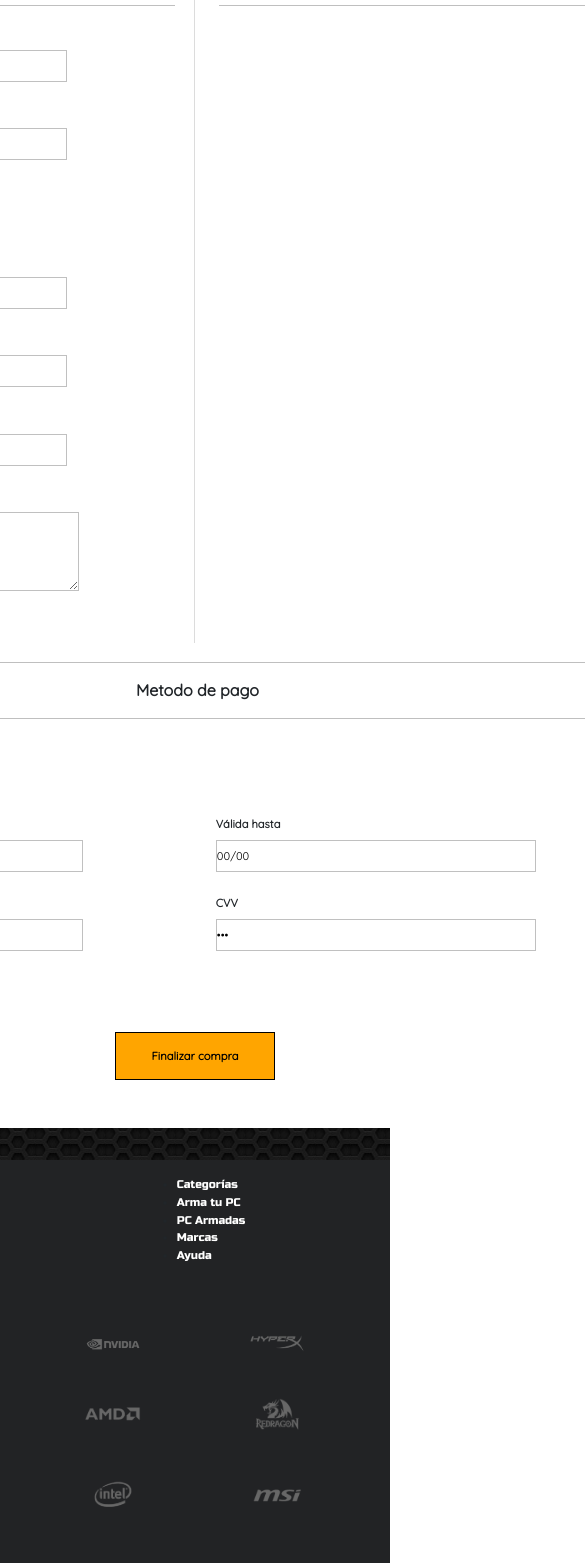
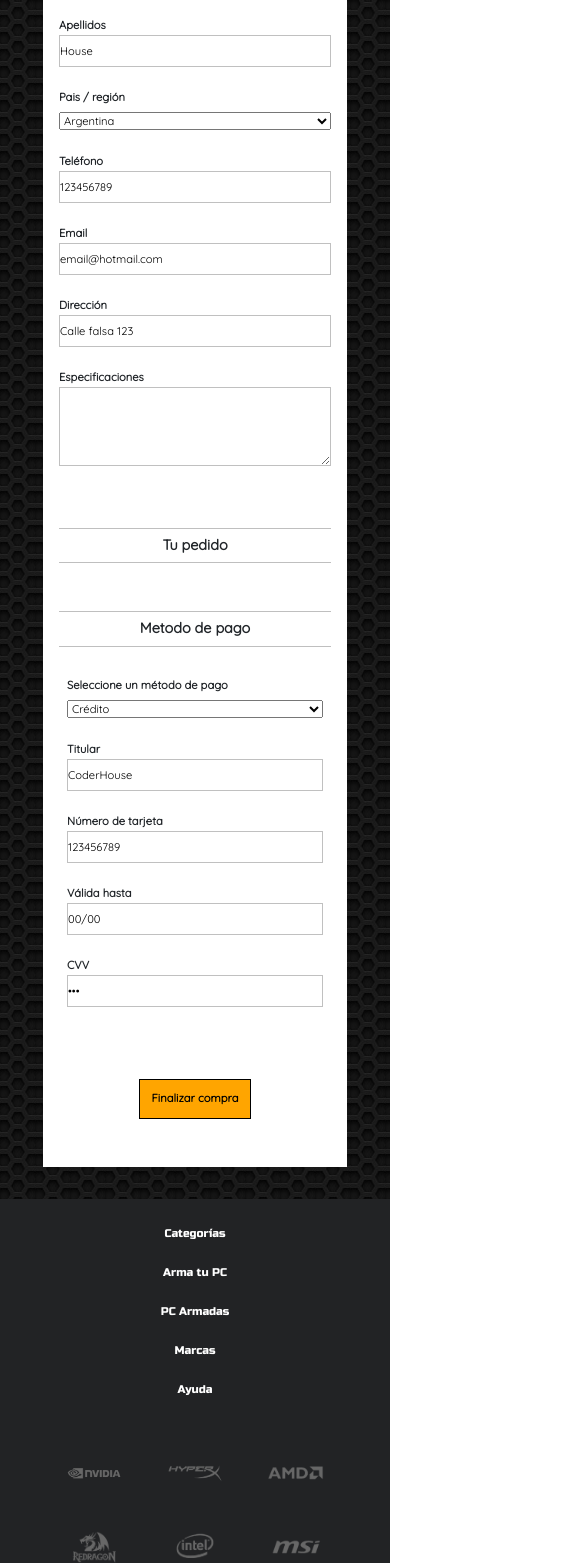
Before and after one commit to MeryTQ/Ecommerce-Onix-Computacion, a website: page html/compra.html in a window 390 px wide. Shown: the part 365-1928 px from the top of the page, 585 px wide, since content can reach past the window. Drawn offline with nearby package versions, Linux system fonts and the light colour scheme.

Commit message:
Responsive compra

```diff
--- a/html/compra.html
+++ b/html/compra.html
@@ -22,18 +22,12 @@
 </head>
 <body>
     <header class="headerCompra">
-        <div>
-            <a href="../index.html"><img src="../assets/Layout/Logo.png" alt="Logo"></a>
-        </div>
-        <div class="buscar"> <!----- Buscador ----->
-            <div class="buscarCompra">
-              <input type="text" id="buscador" placeholder="Buscar...">
-              <i class="fa-solid fa-magnifying-glass"></i>
-            </div>
-        </div>
-        <div class="carritoIcon">
-          <button data-pushbar-target="mypushbar1"><i class="fa-solid fa-cart-shopping fa-2xl"></i></button>
-        </div>
+      <div class="logoHeader">
+        <a href="../index.html"><img src="../assets/Layout/Logo.png" alt="Logo"></a>
+    </div>
+    <div class="pushbar_main_container carritoIcon">
+      <button data-pushbar-target="mypushbar1"><i class="fa-solid fa-cart-shopping fa-2xl"></i></button>
+    </div>
     </header>
 
     <!---------- NAV ---------->
@@ -177,16 +171,16 @@
       </main>
 
 
-
+    <!---------- FOOTER ---------->
       <footer>
         <div class="menu"> <!----- Menu ----->
-          <ul>
-            <li><a href="#">Categorías</a></li>
-            <li><a href="#">Arma tu PC</a></li>
-            <li><a href="#">PC Armadas</a></li>
-            <li><a href="#">Marcas</a></li>
-            <li><a href="#">Ayuda</a></li>
-          </ul>
+          <div>
+            <a href="#">Categorías</a>
+            <a href="#">Arma tu PC</a>
+            <a href="#">PC Armadas</a>
+            <a href="#">Marcas</a>
+            <a href="#">Ayuda</a>
+          </div>
         </div>
 
         <div class="marcas"> <!----- Marcas ----->
@@ -206,11 +200,11 @@
                 <img src="../assets/Layout/Logo blanco.png" alt="Logo">
               </div>
               <div class="redes">
-                <img src="../assets/Layout/Footer_r_Instagram.png" alt="Instagram">
-                <img src="../assets/Layout/Footer_r_Twitch.png" alt="Twitch">
-                <img src="../assets/Layout/Footer_r_Youtube.png" alt="Youtube">
-                <img src="../assets/Layout/Footer_r_Facebook.png" alt="Facebook">
-                <img src="../assets/Layout/Footer_r_Email.png" alt="Email">
+                <a href="#" target="_blank"><i class="fa-brands fa-instagram fa-lg"></i></a>
+                <a href="#" target="_blank"><i class="fa-brands fa-twitch fa-lg"></i></a>
+                <a href="#" target="_blank"><i class="fa-brands fa-youtube fa-lg"></i></a>
+                <a href="#" target="_blank"><i class="fa-brands fa-square-facebook fa-lg"></i></a>
+                <a href="#" target="_blank"><i class="fa-regular fa-envelope fa-lg"></i></a>
               </div>
             </div>
         </div>
--- a/scss/compra.scss
+++ b/scss/compra.scss
@@ -1,9 +1,6 @@
 
 .headerCompra{
     position: relative;
-    .buscarCompra{
-        display: none;
-    }
 }
 
 .mainCompra{
@@ -40,8 +37,8 @@
             font-size: 0.8rem;
         }
         div{
-            padding: 0.7rem;
-            padding-left: 01rem;
+            padding: 0.7rem 0 0 1rem;
+
         }
         .facturacionDatos{
             grid-area: datos;
@@ -53,7 +50,7 @@
             div{
                 display: grid;
                 grid-template-areas:
-                "seleccione seleccione"
+                "seleccione none"
                 "titular vencimiento"
                 "tarjeta clave"
                 ;
@@ -89,9 +86,6 @@
                     grid-template-columns: 1fr 1fr 1fr 1fr;
                     align-items: center;
                     justify-items: center;
-                    p{
-                        font-size: 0.8rem;
-                    }
                 }
             }
             .totalPedido{
--- /dev/null
+++ b/scss/mq_compra.scss
@@ -0,0 +1,65 @@
+
+// MIN: 320 - MAX: 479 //
+@media screen and (min-width: 320px) and (max-width: 479px){
+    .headerCompra{
+        grid-template-rows: 1fr;
+    }
+    .mainCompra{
+        padding: 0;
+        .formBackground{
+            display: flex;
+            flex-direction: column;
+            width: 19rem;
+            margin: 2rem 0 2rem 0;
+            h3{
+                font-size: 0.9rem;
+                padding: 0;
+            }
+            input{
+                width: 100%;
+            }
+            textarea{
+                width: 100%;
+            }
+            select{
+                width: 100%;
+                font-size: 0.7rem;
+                option{
+                    font-size: 0.7rem;
+                }
+            }
+            p{
+                font-size: 0.6rem;
+            }
+            b{
+                font-size: 0.8rem;
+            }
+            div{
+                padding: 0.5rem;
+            }
+            .facturacionDatos{
+                width: auto;
+                border-right: none;
+            }
+            .facturacionPago{
+                width: auto;
+                div{
+                    display: block;
+                    .metodo>select{
+                        width: 100%;
+                    }
+                }
+            }
+            .facturacionPedido{
+                width: auto;
+                .totalPedido{
+                    justify-content: center;
+                    padding: 1rem 0 0 0;
+                }
+            }
+            .formEnviar>input{
+                width: 7rem; height: 2.5rem;
+            }
+        }
+    }
+}
--- a/scss/media_queries.scss
+++ b/scss/mq_index.scss
@@ -50,7 +50,6 @@
     }
     nav{
         .nav_items{
-            padding-bottom: 0.5rem;
             a{
                 margin: 0; padding: 0.5rem;
                 &::after{
@@ -270,6 +269,9 @@
             img{
                 width: 3rem;
             }
+            button>i{
+                padding: 6px 4px 5px 4px;
+            }
         }
         .total>p{
             font-size: 0.8rem;
@@ -351,6 +353,8 @@
     }
 }
 
+
+// MIN: 320 - MAX: 479 //
 @media screen and (min-width: 320px) and (max-width: 479px){
     body{
         h1{
@@ -409,6 +413,9 @@
             img{
                 width: 3rem;
             }
+            button>i{
+                padding: 6px 4px 5px 4px;
+            }
         }
         .total>p{
             font-size: 0.8rem;
@@ -465,8 +472,8 @@
             text-align: center;
         }
         .marcas>div{
-            grid-template-columns: 1fr 1fr;
-            grid-column-gap: 4rem;
+            grid-template-columns: 1fr 1fr 1fr;
+            grid-column-gap: 0rem;
             padding: 2rem 0 2rem 0;
         }
         .redes_logo{
--- a/scss/style.scss
+++ b/scss/style.scss
@@ -1,4 +1,5 @@
 @import "layout";
 @import "categorias";
-@import "media_queries";
 @import "compra";
+@import "mq_index";
+@import "mq_compra";
```
Also changed, not shown: index.html (+1 -1 lines), css/style.css.
